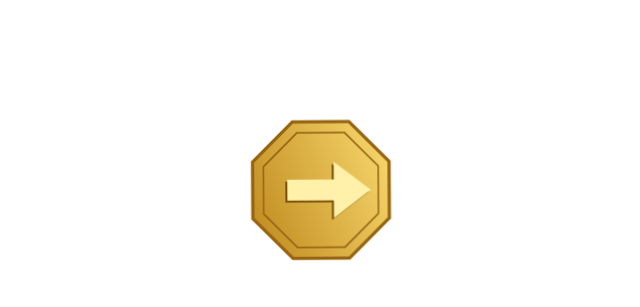
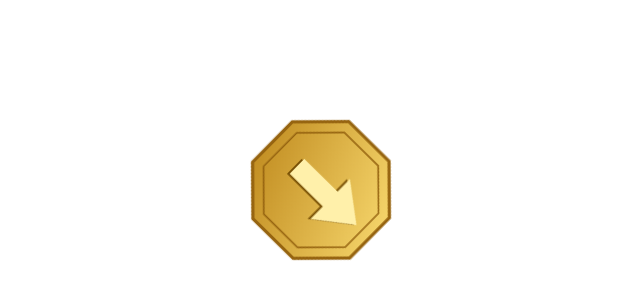
Before and after one commit to MathiasErmatinger/coin-loader, a plain HTML site: page coin-loader.html in a window 1280 px wide. Shown: the part 210-517 px from the top of the page, without its empty margins (319-959 px from the left). Drawn offline with Linux system fonts and the light colour scheme.

Commit message:
Start the loop at the second step (coin turned 45°)
Co-Authored-By: Claude Opus 5.5 <noreply@anthropic.com>

```diff
--- a/coin-loader.html
+++ b/coin-loader.html
@@ -3,7 +3,7 @@
 <style>
 body { display:grid; place-items:center; min-height:100vh; margin:0; overflow:hidden; background:#fff; }
 .coin-loader { --size: 160px; width:var(--size); height:var(--size); perspective: calc(var(--size) * 6); }
-.turn { position:relative; width:100%; height:100%; transform-style:preserve-3d; animation: turn 20.16s cubic-bezier(.45,0,.55,1) infinite; }
+.turn { position:relative; width:100%; height:100%; transform-style:preserve-3d; animation: turn 20.16s cubic-bezier(.45,0,.55,1) -2.52s infinite;  /* start at the 2nd step (coin already turned 45°) */ }
 .flip { width:100%; height:100%; transform-style:preserve-3d; animation: flip 2.52s ease-in-out infinite; }
 .turn svg { position:absolute; inset:0; width:100%; height:100%; }
 .face { backface-visibility:hidden; }
```
Also changed, not shown: 1 other file.
